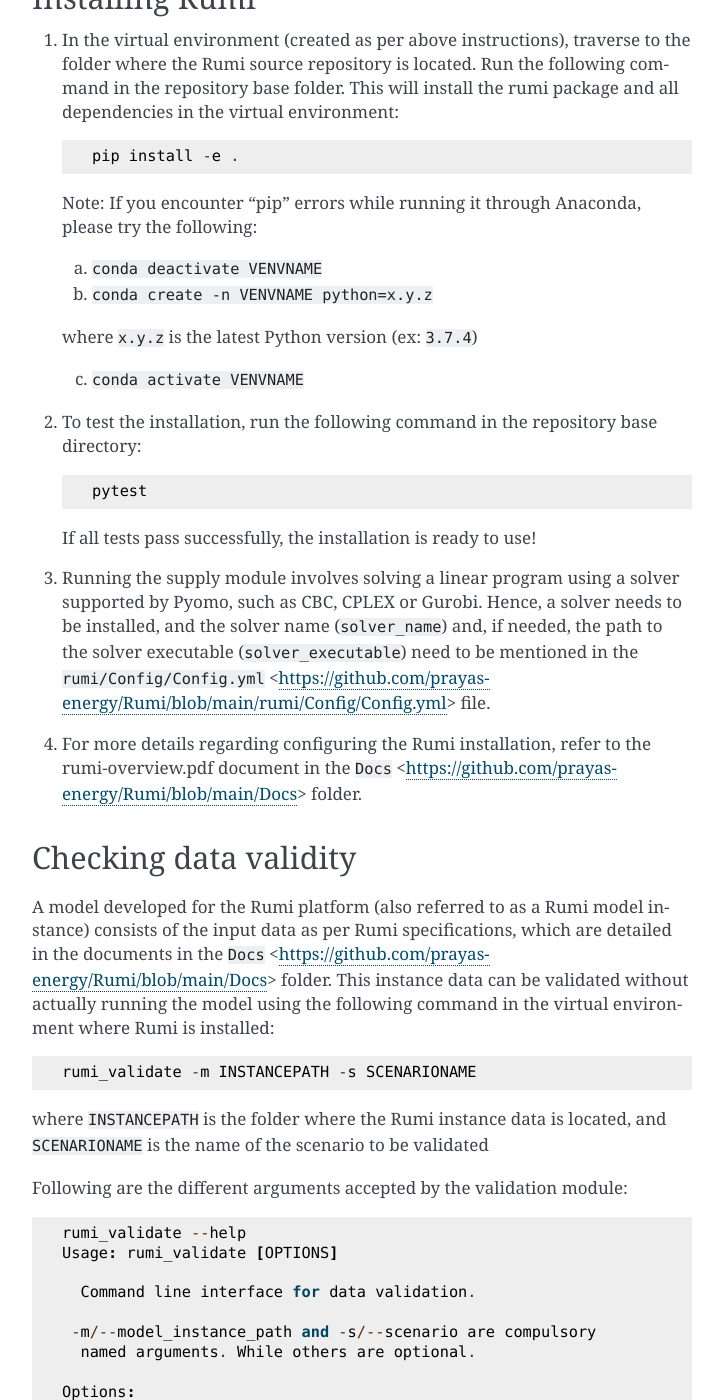
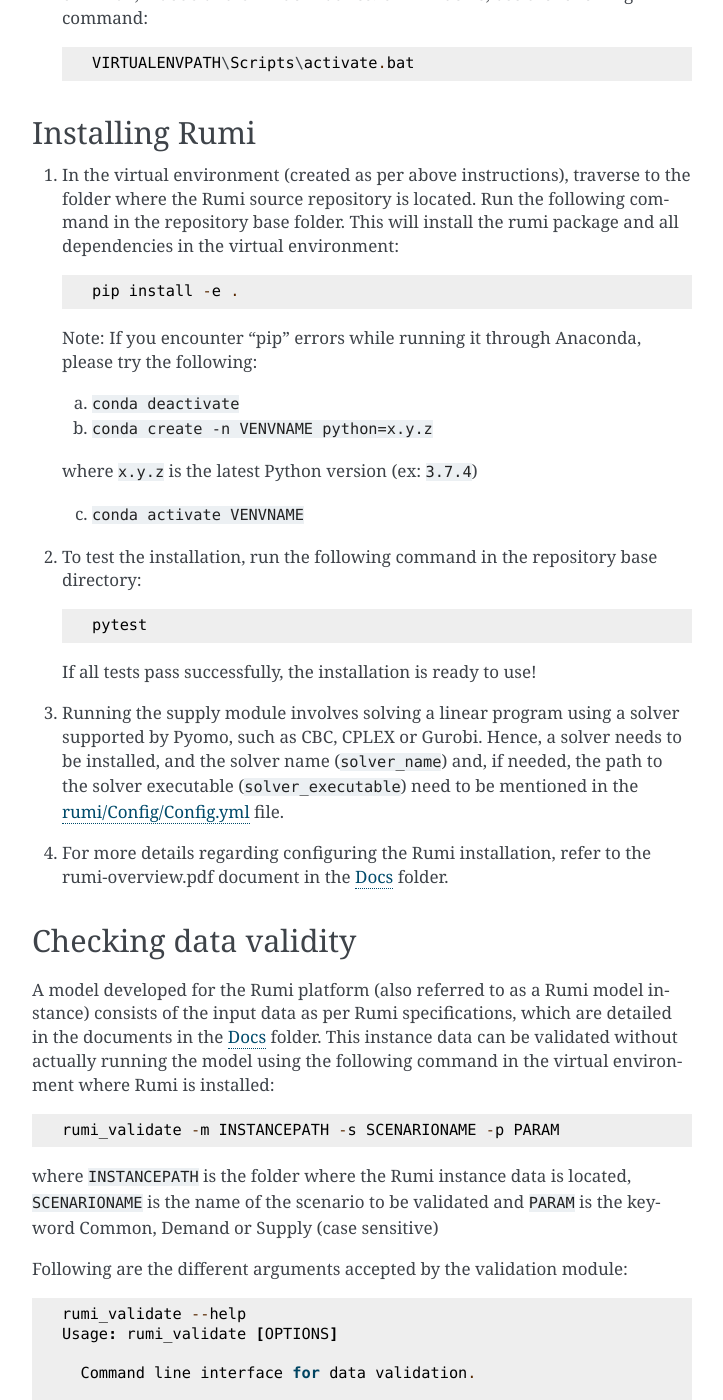
Before and after one commit to prayas-energy/Rumi, a Sphinx documentation site: the page built from Docs/source/startguide.rst, in a window 1280 px wide and 1400 px high, scrolled down 1648 px. Shown: the whole window, without its empty margins (388-1111 px from the left). Built offline with Sphinx 7.4.7, drawn with Linux system fonts in a browser that asks for light colours; some of the changed text lies outside the part shown.

Commit message:
rumi_validate debug, docu update
1. rumi_validate: -p PARAM is not optional. Changes made in validate.py and associated documentation.
2. Additional info on repo download and PIER are added to README (and startguide)

```diff
--- a/Docs/source/startguide.rst
+++ b/Docs/source/startguide.rst
@@ -17,8 +17,7 @@
 the modules.
 
 The Rumi platform is licensed under the Apache License Version 2.0. For
-the complete license text, refer to the
-``LICENSE`` <https://github.com/prayas-energy/Rumi/blob/main/LICENSE>
+the complete license text, refer to the `LICENSE <https://github.com/prayas-energy/Rumi/blob/main/LICENSE>`_
 file in the root directory of the Rumi platform repository.
 
 Please contact Prayas (Energy Group) at energy.model@prayaspune.org for
@@ -26,6 +25,12 @@
 
 This short guide is a walk through of the commands to access Rumi
 functionality.
+
+
+Downloading Rumi
+-----------------
+
+Users need to download the latest Rumi source repository from release `tag <https://github.com/prayas-energy/rumi/releases/latest>`_, or git clone the repository at a desired location. If you downloaded it from the release tag, please unzip to the desired location.
 
 Creating a Virtual environment
 ------------------------------
@@ -96,7 +101,7 @@
    Note: If you encounter “pip” errors while running it through
    Anaconda, please try the following:
 
-   a) ``conda deactivate VENVNAME``
+   a) ``conda deactivate``
 
    b) ``conda create -n VENVNAME python=x.y.z``
 
@@ -118,12 +123,12 @@
    solver needs to be installed, and the solver name (``solver_name``)
    and, if needed, the path to the solver executable
    (``solver_executable``) need to be mentioned in the
-   ``rumi/Config/Config.yml`` <https://github.com/prayas-energy/Rumi/blob/main/rumi/Config/Config.yml>
+   `rumi/Config/Config.yml <https://github.com/prayas-energy/Rumi/blob/main/rumi/Config/Config.yml>`_
    file.
 
 4. For more details regarding configuring the Rumi installation, refer
    to the rumi-overview.pdf document in the
-   ``Docs`` <https://github.com/prayas-energy/Rumi/blob/main/Docs>
+   `Docs <https://github.com/prayas-energy/Rumi/blob/main/Docs>`_
    folder.
 
 Checking data validity
@@ -132,18 +137,18 @@
 A model developed for the Rumi platform (also referred to as a Rumi
 model instance) consists of the input data as per Rumi specifications,
 which are detailed in the documents in the
-``Docs`` <https://github.com/prayas-energy/Rumi/blob/main/Docs>
+`Docs <https://github.com/prayas-energy/Rumi/blob/main/Docs>`_
 folder. This instance data can be validated without actually running the
 model using the following command in the virtual environment where Rumi
 is installed:
 
 ::
 
-    rumi_validate -m INSTANCEPATH -s SCENARIONAME
+    rumi_validate -m INSTANCEPATH -s SCENARIONAME -p PARAM
 
 where ``INSTANCEPATH`` is the folder where the Rumi instance data is
-located, and ``SCENARIONAME`` is the name of the scenario to be
-validated
+located,  ``SCENARIONAME`` is the name of the scenario to be
+validated and ``PARAM`` is the keyword Common, Demand or Supply (case sensitive)
 
 Following are the different arguments accepted by the validation module:
 
@@ -154,12 +159,12 @@
 
       Command line interface for data validation.
 
-     -m/--model_instance_path and -s/--scenario are compulsory
-      named arguments. While others are optional.
+    -m/--model_instance_path, -s/--scenario and -p/--param_type are compulsory
+    named arguments. While others are optional.
 
     Options:
       -p, --param_type TEXT           Parameter type to validate. Can be one of
-                                      Common, Demand or Supply. (default: all)
+                                      Common, Demand or Supply.)
       -m, --model_instance_path TEXT  Path where the model instance is located
       -s, --scenario TEXT             Name of the scenario
       -l, --logger_level TEXT         Level for logging: one of INFO, WARN, DEBUG or
@@ -268,3 +273,8 @@
 
 By default, the output of the supply module is written to the
 ``INSTANCEPATH/Scenarios/SCENARIONAME/Supply/Output`` folder.
+
+PIER
+-----
+
+PIER, a fully functional model of the Indian energy system built on Rumi, is available for download and use at https://github.com/prayas-energy/PIER
```
Also changed, not shown: README.md (+19 -9 lines), 1 other file.
